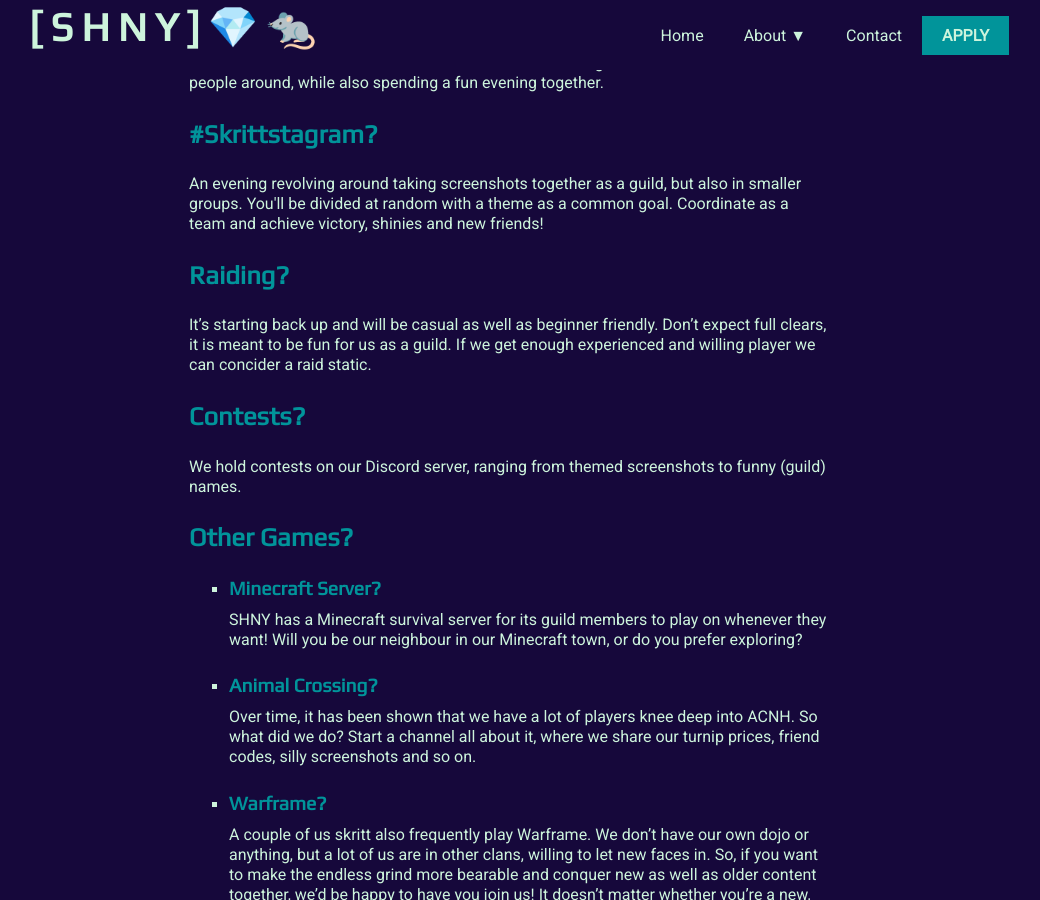
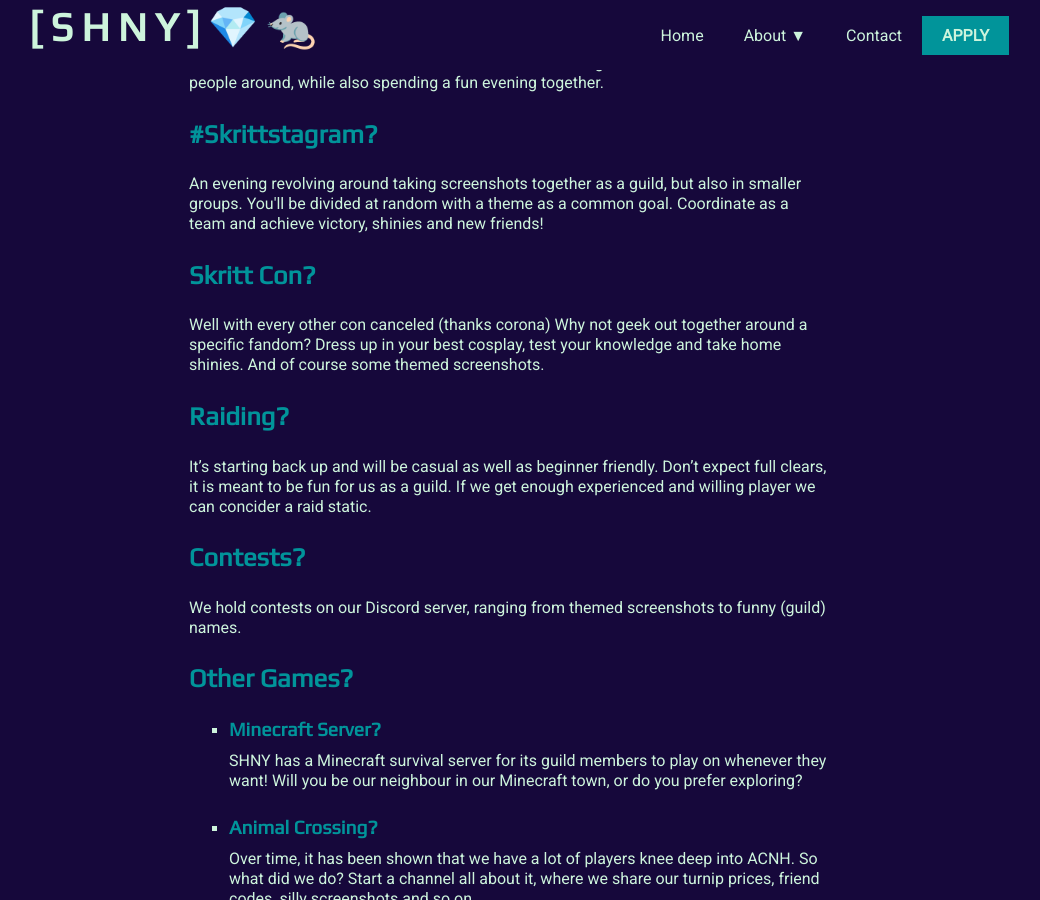
Before and after one commit to KimberlyVdB/SHNY-Jekyll-Website, a Jekyll site: the page built from guildinfo.html, in a window 1280 px wide and 900 px high, scrolled down 980 px. Shown: the whole window, without its empty margins (131-1171 px from the left). Built offline with Jekyll 4.4.1, drawn with Linux system fonts in a browser that asks for light colours; nearby versions of some CDN libraries; a script that is not in the unit is left out.

Commit message:
added Skritt Con to the info

```diff
--- a/guildinfo.html
+++ b/guildinfo.html
@@ -57,6 +57,10 @@
       at random with a theme as a common goal.
       Coordinate as a team and achieve victory, shinies and new friends!</p>
 
+      <h3>Skritt Con?</h3>
+      <p>Well with every other con canceled (thanks corona) Why not geek out together around a specific fandom?
+        Dress up in your best cosplay, test your knowledge and take home shinies. And of course some themed screenshots.</p>
+
     <h3>Raiding?</h3>
 
     <p>It’s starting back up and will be casual as well as beginner friendly. Don’t expect full clears, it is meant to
```
